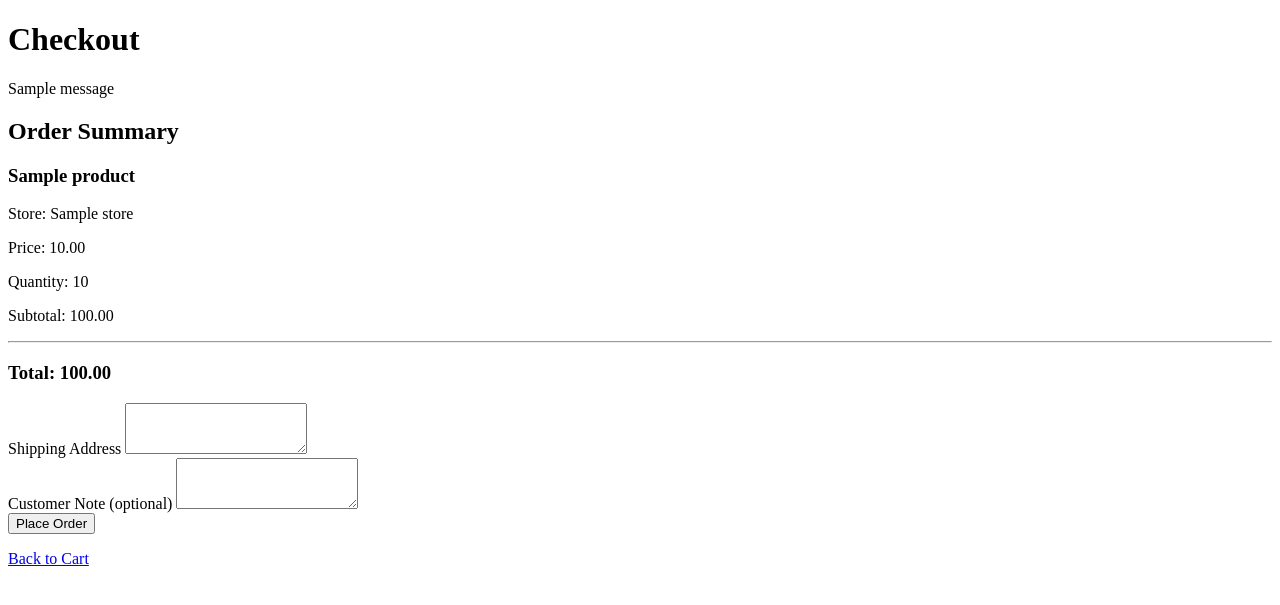
After one commit to zhansito/marketplace, a Django app: page /orders/checkout/ in a window 1280 px wide. The commit adds this page. Shown: the top 605 px of the page. Run offline with Django 5.2, Linux system fonts and the light colour scheme; a user stored in the database is signed in; tables that the repository leaves empty hold one stand-in row (values such as "Sample post"); one stand-in notice (Sample message) is shown.

Commit message:
Add checkout and demo payment

```diff
--- a/config/urls.py
+++ b/config/urls.py
@@ -21,4 +21,5 @@ urlpatterns = [
     path("admin/", admin.site.urls),
     path("cart/", include("cart.urls")),
     path("catalog/", include("catalog.urls")),
+    path("orders/", include("orders.urls")),
 ]
--- /dev/null
+++ b/orders/templates/orders/checkout.html
@@ -0,0 +1,60 @@
+<!DOCTYPE html>
+<html lang="en">
+<head>
+    <meta charset="UTF-8">
+    <title>Checkout</title>
+</head>
+<body>
+    <h1>Checkout</h1>
+
+    {% if messages %}
+        {% for message in messages %}
+            <p>{{ message }}</p>
+        {% endfor %}
+    {% endif %}
+
+    <h2>Order Summary</h2>
+
+    {% for item in items %}
+        <div>
+            <h3>{{ item.product.name }}</h3>
+            <p>Store: {{ item.product.store.name }}</p>
+            <p>Price: {{ item.product.price }}</p>
+            <p>Quantity: {{ item.quantity }}</p>
+            <p>Subtotal: {{ item.total_price }}</p>
+        </div>
+        <hr>
+    {% endfor %}
+
+    <h3>Total: {{ total_price }}</h3>
+
+    <form method="post">
+        {% csrf_token %}
+
+        <div>
+            <label for="shipping_address">Shipping Address</label>
+            <textarea
+                id="shipping_address"
+                name="shipping_address"
+                rows="3"
+                required
+            ></textarea>
+        </div>
+
+        <div>
+            <label for="customer_note">Customer Note (optional)</label>
+            <textarea
+                id="customer_note"
+                name="customer_note"
+                rows="3"
+            ></textarea>
+        </div>
+
+        <button type="submit">Place Order</button>
+    </form>
+
+    <p>
+        <a href="{% url 'cart:cart_detail' %}">Back to Cart</a>
+    </p>
+</body>
+</html>
--- /dev/null
+++ b/orders/urls.py
@@ -0,0 +1,22 @@
+from django.urls import path
+from . import views
+
+
+app_name = "orders"
+
+urlpatterns = [
+    path(
+        "checkout/",
+        views.checkout,
+        name="checkout",
+    ),
+    path(
+        "<int:order_id>/",
+        views.order_detail,
+        name="order_detail"
+    ),
+    path(
+        "<int:order_id>/pay/",
+        views.simulate_payment, name="simulate_payment"
+    )
+]
--- a/orders/views.py
+++ b/orders/views.py
@@ -1,3 +1,150 @@
-from django.shortcuts import render
+from django.contrib import messages
+from django.contrib.auth.decorators import login_required
+from django.db import transaction
+from django.shortcuts import render, redirect, get_object_or_404
+from django.views.decorators.http import require_http_methods, require_POST
 
-# Create your views here.
+from cart.models import Cart
+from catalog.models import Product
+from .models import Order, OrderItem
+
+
+@login_required
+@require_http_methods(["GET", "POST"])
+def checkout(request):
+    cart = Cart.objects.filter(
+        user=request.user,
+    ).first()
+
+    if cart is None:
+        messages.error(request, "Your cart is empty.")
+        return redirect("cart:cart_detail")
+
+    cart_items = list(
+        cart.items.select_related(
+            "product",
+            "product__store",
+        ).all()
+    )
+
+    if not cart_items:
+        messages.error(request, "Your cart is empty.")
+        return redirect("cart:cart_detail")
+
+    total_price = sum(
+        (item.total_price for item in cart_items),
+        start=0,
+    )
+
+    if request.method == "POST":
+        shipping_address = request.POST.get(
+            "shipping_address", ""
+        ).strip()
+        customer_note = request.POST.get(
+            "customer_note", ""
+        ).strip()
+
+        if not shipping_address:
+            messages.error(
+                request,
+                "Please enter a shipping address.",
+            )
+            return render(
+                request,
+                "orders/checkout.html",
+                {
+                    "items": cart_items,
+                    "total_price": total_price,
+                },
+            )
+
+        try:
+            with transaction.atomic():
+                order = Order.objects.create(
+                    user=request.user,
+                    shipping_address=shipping_address,
+                    customer_note=customer_note,
+                )
+
+                for cart_item in cart_items:
+                    product = Product.objects.select_for_update().get(
+                        pk=cart_item.product_id,
+                    )
+
+                    if not product.is_active:
+                        raise ValueError(
+                            f"{product.name} is no longer available."
+                        )
+
+                    if product.quantity < cart_item.quantity:
+                        raise ValueError(
+                            f"Not enough stock for {product.name}."
+                        )
+
+                    OrderItem.objects.create(
+                        order=order,
+                        product=product,
+                        store=product.store,
+                        product_name=product.name,
+                        store_name=product.store.name,
+                        price=product.price,
+                        quantity=cart_item.quantity,
+                    )
+
+                    product.quantity -= cart_item.quantity
+                    product.save(update_fields=["quantity"])
+
+                cart.items.all().delete()
+
+        except ValueError as error:
+            messages.error(request, str(error))
+            return redirect("cart:cart_detail")
+
+        return redirect(
+            "orders:order_detail",
+            order_id=order.pk,
+        )
+
+    return render(
+        request,
+        "orders/checkout.html",
+        {
+            "items": cart_items,
+            "total_price": total_price,
+        },
+    )
+
+@login_required
+def order_detail(request, order_id):
+    order = get_object_or_404(
+        Order.objects.prefetch_related("items"),
+        pk=order_id,
+        user=request.user,
+    )
+
+    return render(
+        request,
+        "orders/order_detail.html",
+        {"order": order},
+    )
+
+@login_required
+@require_POST
+def simulate_payment(request, order_id):
+    order = get_object_or_404(
+        Order,
+        pk=order_id,
+        user=request.user,
+    )
+
+    if order.payment_status == Order.PaymentStatus.PAID:
+        messages.info(request, "This order has already been paid.")
+    else:
+        order.payment_status = Order.PaymentStatus.PAID
+        order.save(update_fields=["payment_status"])
+        messages.success(
+            request,
+            "Payment successful! This was a demo payment.",
+        )
+
+    return redirect("orders:order_detail", order_id=order.pk)
```
Also changed, not shown: cart/templates/cart/cart_detail.html (+8 -1 lines), orders/models.py (+9 -0 lines), orders/templates/orders/order_detail.html (added, +53 -0 lines), templates/base.html (added, +10 -0 lines), orders/migrations/0002_order_payment_status.py (added).
